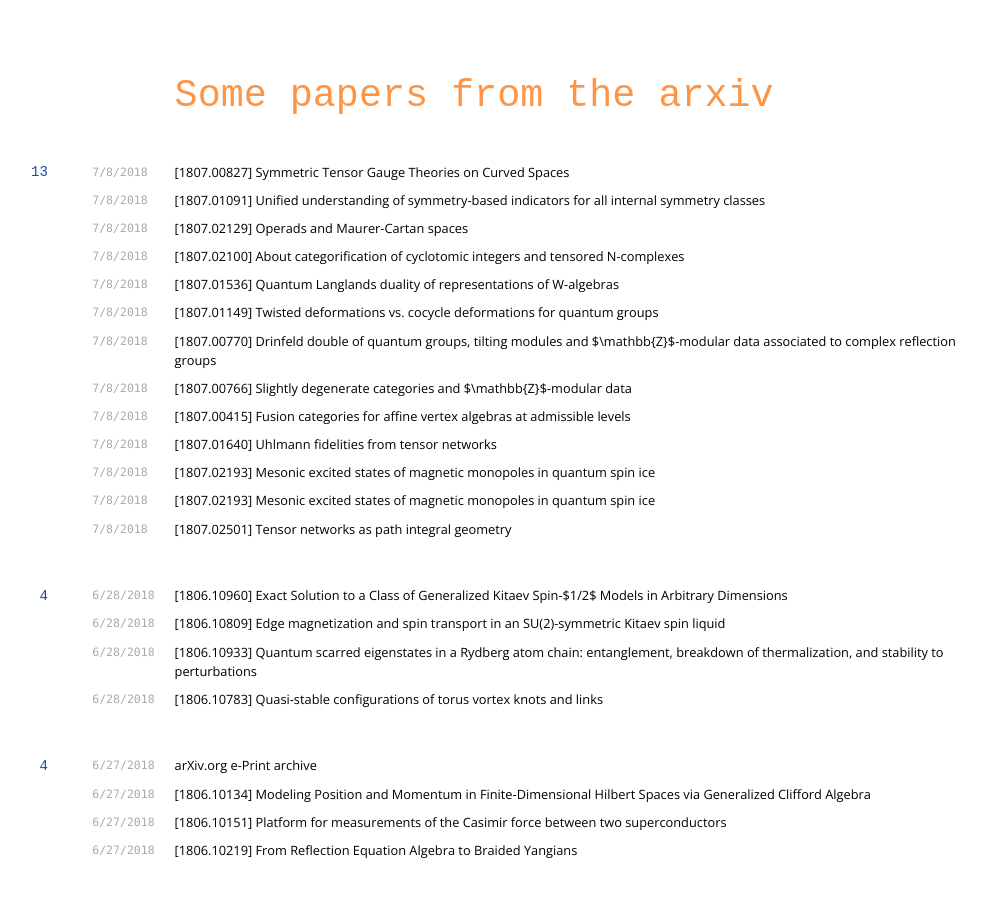
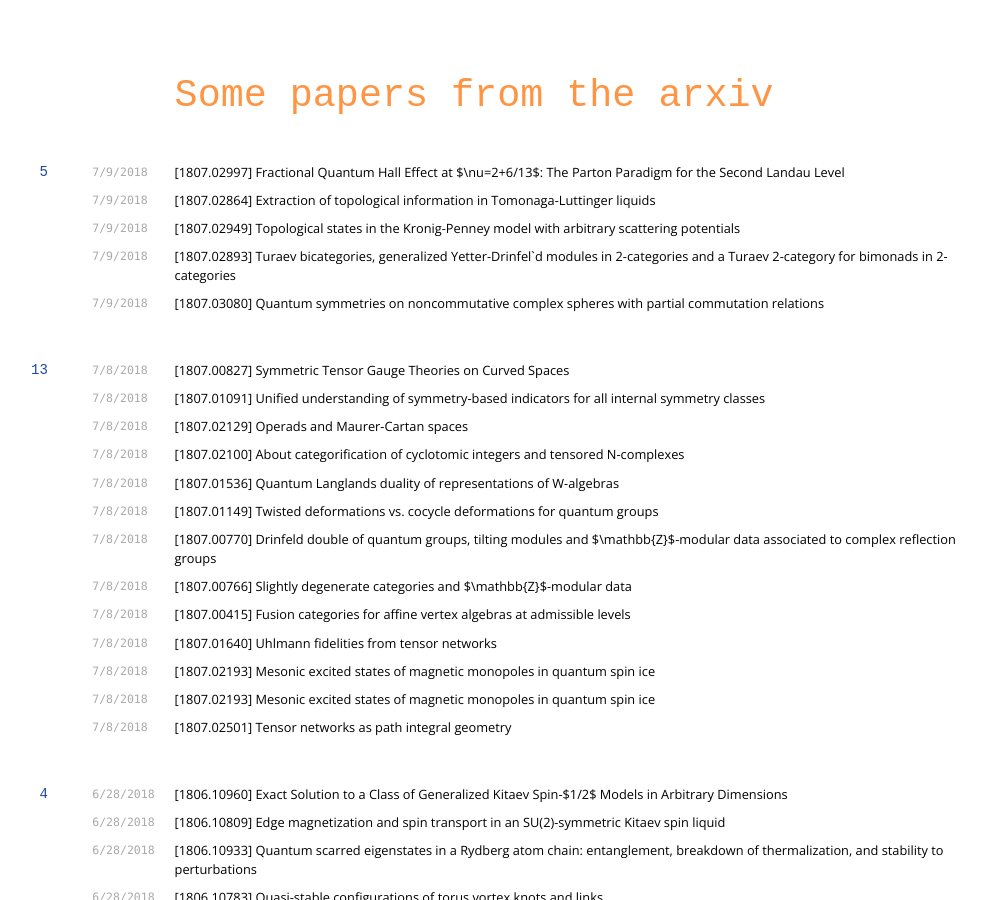
Before and after one commit to davidaasen/davidaasen.github.io, a Jekyll site: the page built from refs.md, in a window 1280 px wide and 900 px high. Shown: the whole window, without its empty margins (155-1141 px from the left). Built offline with Jekyll 4.4.1, drawn with Linux system fonts in a browser that asks for light colours; nearby versions of some CDN libraries.

Commit message:
Update refs.md

```diff
--- a/refs.md
+++ b/refs.md
@@ -4,6 +4,27 @@ title: some referencess
 ---
 
 # Some papers from the arxiv
+
+## 5
+`7/9/2018`
+ [[1807.02997] Fractional Quantum Hall Effect at $\nu=2+6/13$: The Parton Paradigm for the Second Landau Level](https://arxiv.org/abs/1807.02997)
+
+
+`7/9/2018`
+ [[1807.02864] Extraction of topological information in Tomonaga-Luttinger liquids](https://arxiv.org/abs/1807.02864)
+
+
+`7/9/2018`
+ [[1807.02949] Topological states in the Kronig-Penney model with arbitrary scattering potentials](https://arxiv.org/abs/1807.02949)
+
+
+`7/9/2018`
+ [[1807.02893] Turaev bicategories, generalized Yetter-Drinfel`d modules in 2-categories and a Turaev 2-category for bimonads in 2-categories](https://arxiv.org/abs/1807.02893)
+
+
+`7/9/2018`
+ [[1807.03080] Quantum symmetries on noncommutative complex spheres with partial commutation relations](https://arxiv.org/abs/1807.03080)
+
 
 ## 13
 `7/8/2018`
```
